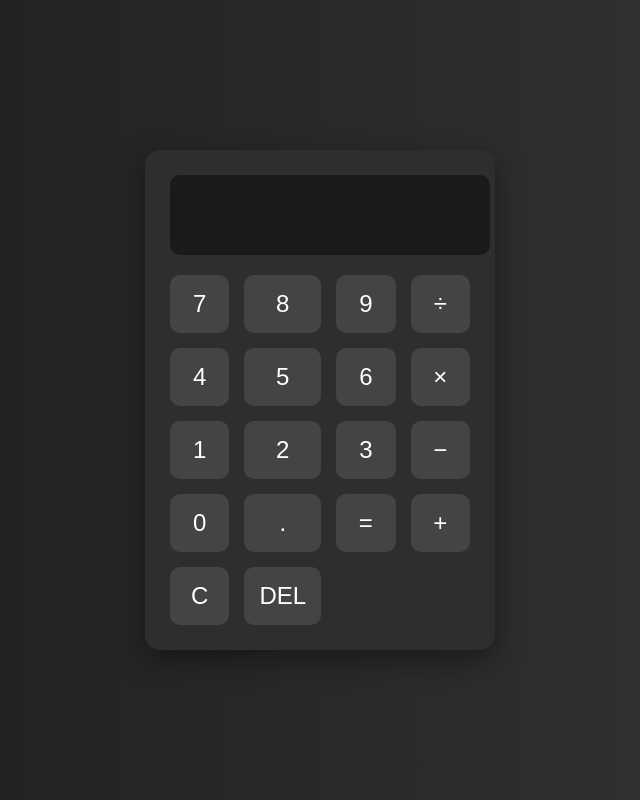
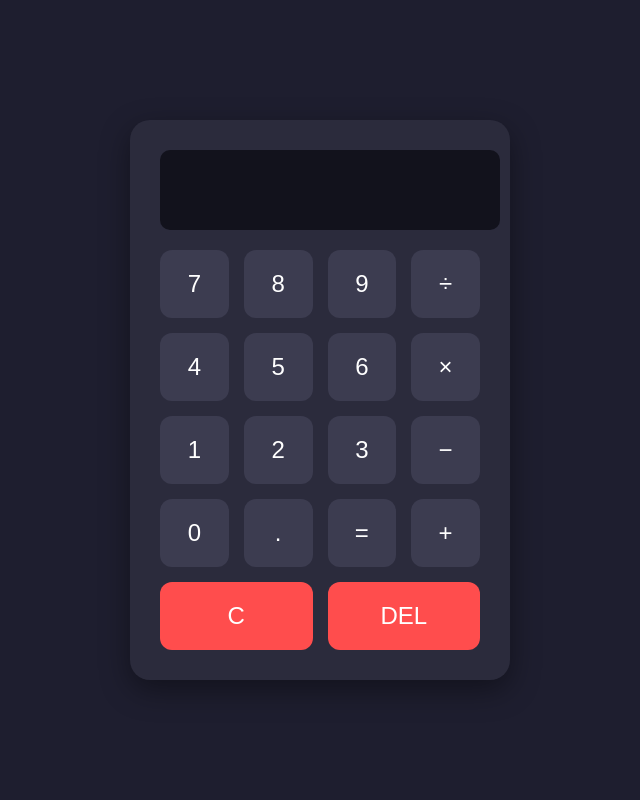
Before and after one commit to MisterAmara/calculator, a plain HTML site: page index.html in a window 1280 px wide. Shown: the whole page, without its empty margins (320-960 px from the left). Drawn offline with Linux system fonts and the light colour scheme.

Commit message:
Update style.css

```diff
--- a/style.css
+++ b/style.css
@@ -1,74 +1,96 @@
+/* Reset + Layout */
 body {
     font-family: 'Segoe UI', Tahoma, Geneva, Verdana, sans-serif;
     display: flex;
     justify-content: center;
     align-items: center;
     height: 100vh;
-  background: linear-gradient(to right, #1c1c1c, #363636);
+    background-color: #1e1e2f;
     margin: 0;
-  color: white;
 }
 
+/* Calculator Container */
 .calculator {
-  background: #2e2e2e;
-  padding: 25px;
-  border-radius: 15px;
+    background-color: #2b2b3c;
+    padding: 30px;
+    border-radius: 20px;
     box-shadow: 0 10px 30px rgba(0, 0, 0, 0.4);
-  width: 300px;
+    width: 320px;
+    max-width: 90vw;
 }
 
+/* Display */
 #display {
     width: 100%;
     height: 60px;
     font-size: 2rem;
-  text-align: right;
     padding: 10px;
     margin-bottom: 20px;
+    text-align: right;
     border: none;
     border-radius: 10px;
-  background-color: #1a1a1a;
-  color: white;
+    background-color: #12121c;
+    color: #ff9900;
 }
 
+/* Button Grid */
 .buttons {
     display: grid;
     grid-template-columns: repeat(4, 1fr);
     gap: 15px;
 }
 
+/* Buttons */
 button {
     font-size: 1.5rem;
-  padding: 15px;
-  background-color: #444;
-  color: white;
+    padding: 20px;
     border: none;
-  border-radius: 10px;
+    border-radius: 12px;
+    background-color: #3c3c50;
+    color: #fff;
     cursor: pointer;
-  transition: background-color 0.3s ease, transform 0.1s ease;
+    transition: all 0.2s ease-in-out;
 }
 
+/* Hover and Press Effects */
 button:hover {
-  background-color: #666;
+    background-color: #ff9900;
+    color: #1e1e2f;
+    transform: scale(1.05);
 }
 
 button:active {
-  transform: scale(0.98);
+    transform: scale(0.95);
+    background-color: #ff7300;
 }
 
-.clear {
-  grid-column: span 2;
-  background-color: #e63946;
+/* Equals Button Animation */
+button.equals-animate {
+    animation: pulse 0.4s ease-out;
 }
 
-.delete {
-  grid-column: span 2;
-  background-color: #f1c40f;
+@keyframes pulse {
+    0% {
+        transform: scale(1);
+        background-color: #ffaa33;
+    }
+    50% {
+        transform: scale(1.15);
+        background-color: #ff9900;
+    }
+    100% {
+        transform: scale(1);
+        background-color: #ffaa33;
+    }
 }
 
-.clear:hover {
-  background-color: #c62f2f;
+/* Control Buttons: Clear and Delete */
+.control {
+    grid-column: span 2;
+    background-color: #ff4d4d;
 }
 
-.delete:hover {
-  background-color: #d4af0c;
+.control:hover {
+    background-color: #ff3333;
+    color: #fff;
 }
```
Lines whose indentation alone changed are shown as unchanged.
